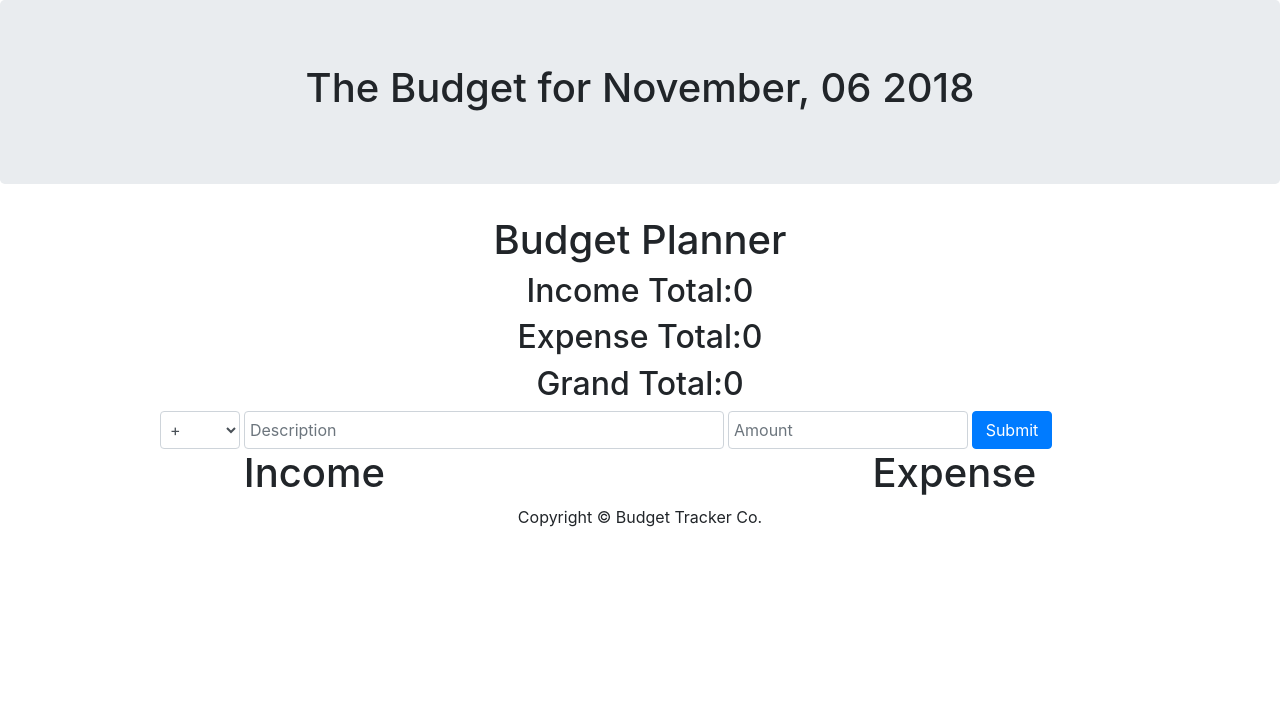
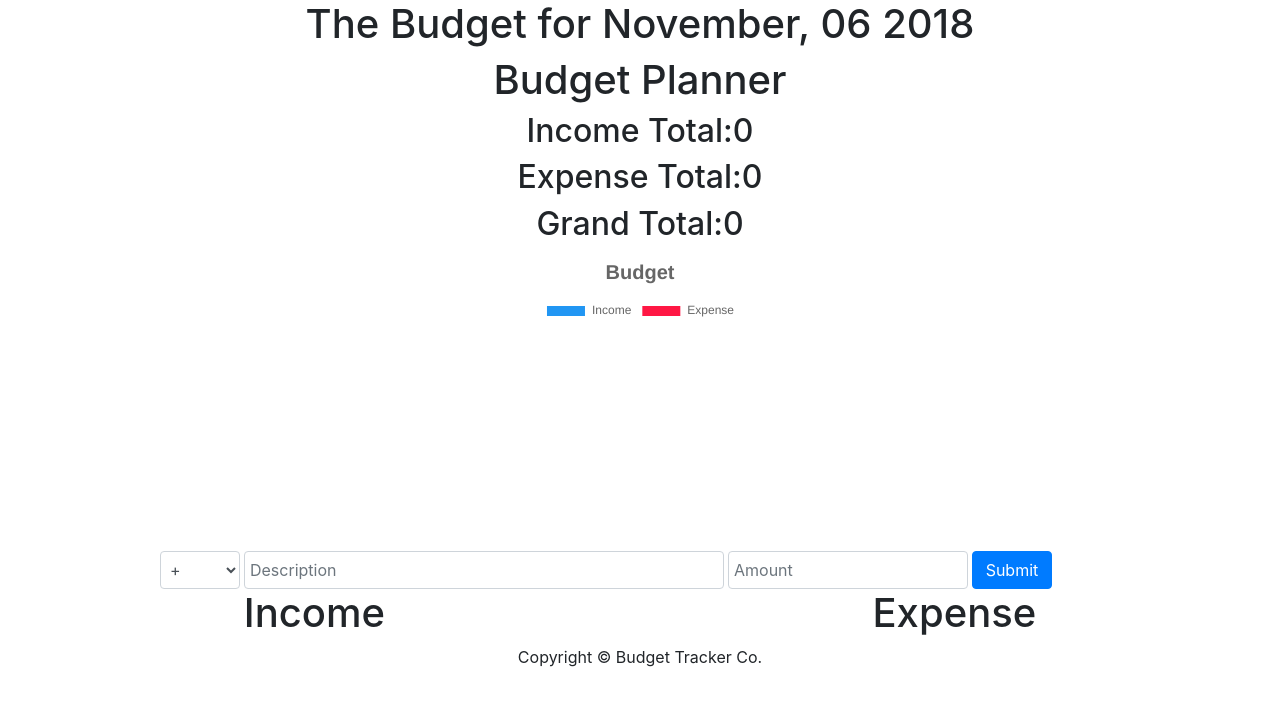
Before and after one commit to JAlmeida1991/Budget-Tracker, a React (Create React App) app: page / in a window 1280 px wide. Shown: the top 706 px of the page. Built offline with nearby package versions, Linux system fonts and the light colour scheme.

Commit message:
added pie chart component using chartjs library

```diff
--- a/package.json
+++ b/package.json
@@ -4,8 +4,10 @@
   "private": true,
   "dependencies": {
     "bootstrap": "^4.1.3",
+    "chart.js": "^2.7.3",
     "moment": "^2.22.2",
     "react": "^16.6.0",
+    "react-chartjs-2": "^2.7.4",
     "react-dom": "^16.6.0",
     "react-redux": "^5.1.0",
     "react-scripts": "2.1.1",
--- a/src/App.js
+++ b/src/App.js
@@ -7,6 +7,7 @@ import Budget from "./components/Budget/Budget";
 import Form from "./components/Form/Form";
 import BudgetList from "./components/BudgetList/BudgetList";
 import Footer from "./components/Footer/Footer";
+import BudgetPieChart from "./components/BudgetPieChart/BudgetPieChart";
 
 class App extends Component {
   render() {
@@ -14,6 +15,7 @@ class App extends Component {
       <div className="App">
         <Header />
         <Budget />
+        <BudgetPieChart />
         <Form />
         <BudgetList />
         <Footer />
--- a/src/components/Budget/Budget.js
+++ b/src/components/Budget/Budget.js
@@ -7,23 +7,23 @@ const Budget = props => (
     <h2>
       Income Total:
       {props.income.length &&
-        props.income.map(inc => inc.amount).reduce((p, n) => +p + +n)}
+        props.income.map(inc => +inc.amount).reduce((p, n) => p + n, 0)}
     </h2>
     <h2>
       Expense Total:
       {props.expense.length &&
-        props.expense.map(inc => inc.amount).reduce((p, n) => +p + +n)}
+        props.expense.map(inc => +inc.amount).reduce((p, n) => p + n, 0)}
     </h2>
     <h2>
       Grand Total:
       {(() => {
         const incTotal =
           props.income.length &&
-          props.income.map(inc => inc.amount).reduce((p, n) => +p + +n);
+          props.income.map(inc => +inc.amount).reduce((p, n) => p + n, 0);
 
         const expTotal =
           props.expense.length &&
-          props.expense.map(inc => inc.amount).reduce((p, n) => +p + +n);
+          props.expense.map(inc => +inc.amount).reduce((p, n) => p + n, 0);
         return incTotal - expTotal;
       })()}
     </h2>
--- /dev/null
+++ b/src/components/BudgetPieChart/BudgetPieChart.js
@@ -0,0 +1,56 @@
+import React from "react";
+import { connect } from "react-redux";
+import { Pie } from "react-chartjs-2";
+
+const BudgetPieChart = props => {
+  console.log(props);
+  return (
+    <div
+      style={{
+        width: "300px",
+        height: "300px",
+        margin: "0 auto"
+      }}
+    >
+      <Pie
+        data={{
+          labels: ["Income", "Expense"],
+          datasets: [
+            {
+              label: "Budget",
+              data: [
+                props.income.length
+                  ? props.income
+                      .map(inc => +inc.amount)
+                      .reduce((p, n) => p + n, 0)
+                  : 0,
+                props.expense.length
+                  ? props.expense
+                      .map(exp => +exp.amount)
+                      .reduce((p, n) => p + n, 0)
+                  : 0
+              ],
+              backgroundColor: ["#2196f3", "#ff1744"]
+            }
+          ]
+        }}
+        width={100}
+        height={100}
+        options={{
+          title: {
+            display: true,
+            text: "Budget",
+            fontSize: 20
+          }
+        }}
+      />
+    </div>
+  );
+};
+
+const mapStateToProps = state => ({
+  income: state.income,
+  expense: state.expense
+});
+
+export default connect(mapStateToProps)(BudgetPieChart);
--- a/src/components/Header/Header.js
+++ b/src/components/Header/Header.js
@@ -2,9 +2,11 @@ import React from "react";
 import moment from "moment";
 
 const Header = props => (
-  <header className="jumbotron">
+  <header>
     <h1>The Budget for {moment().format("MMMM, DD YYYY")}</h1>
   </header>
 );
 
 export default Header;
+
+/* className="jumbotron" */
```
Also changed, not shown: 1 other file (tests, documents, lock files or other folders).
